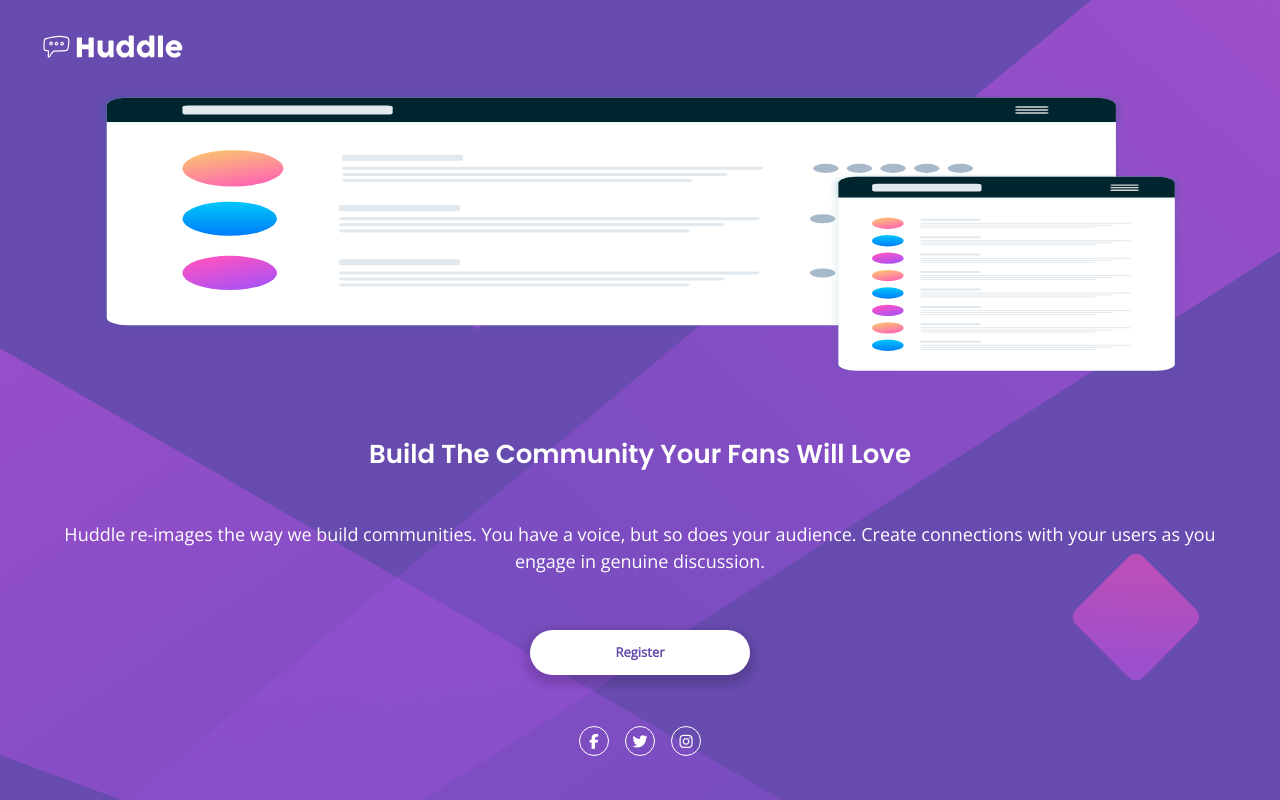
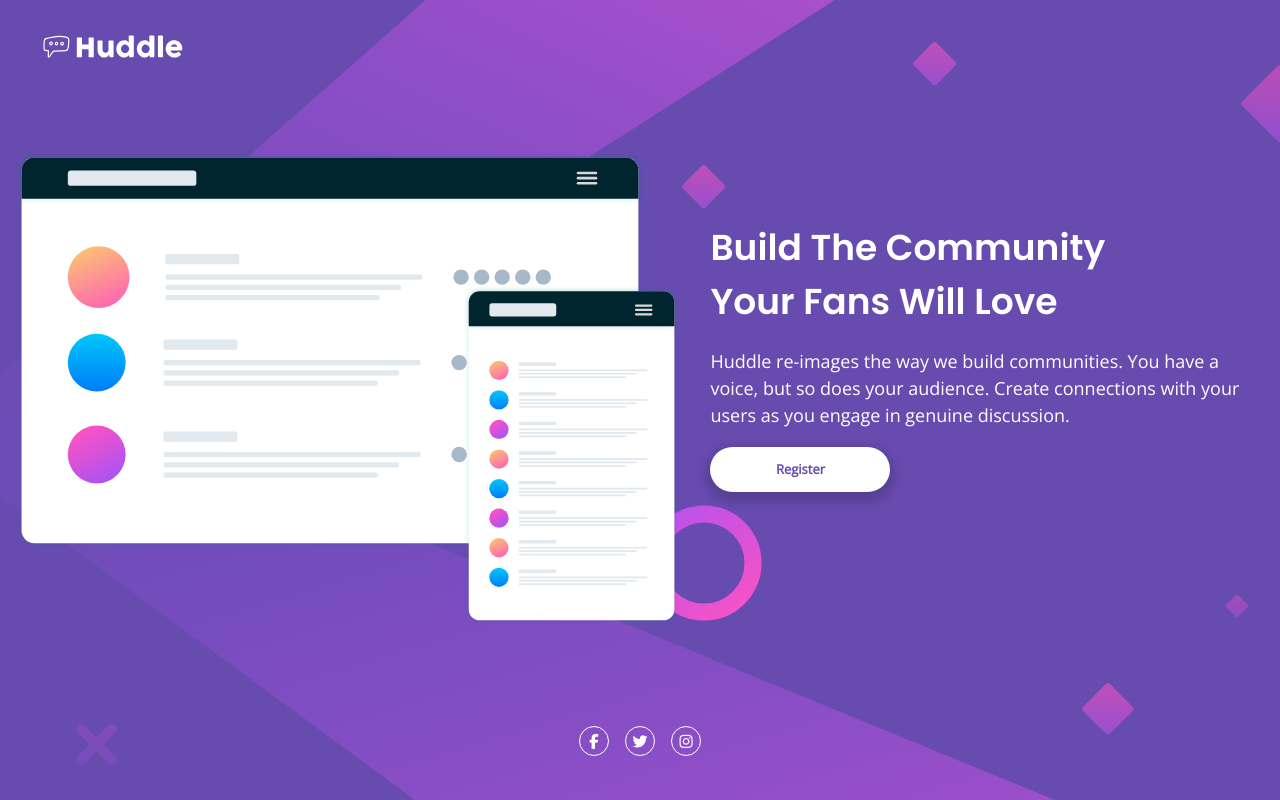
Before and after one commit to SrHatcher/practice-huddle-landing-page, a plain HTML site: page index.html in a window 1280 px wide. Drawn offline with Linux system fonts and the light colour scheme.

Commit message:
desktop version finished and project finished

```diff
--- a/index.html
+++ b/index.html
@@ -20,9 +20,11 @@
     <div class="main__image">
       <img src="./images/illustration-mockups.svg" alt="website mockup">
     </div>
-    <h1 class="main__title">Build The Community Your Fans Will Love</h1>
-    <p class="main__text">Huddle re-images the way we build communities. You have a voice, but so does your audience. Create connections with your users as you engage in genuine discussion.</p>
-    <button type="button" class="main__button">Register</button>
+    <div class="main__content">
+      <h1 class="main__title">Build The Community Your Fans Will Love</h1>
+      <p class="main__text">Huddle re-images the way we build communities. You have a voice, but so does your audience. Create connections with your users as you engage in genuine discussion.</p>
+      <button type="button" class="main__button">Register</button>
+    </div>
   </main>
   <footer>
     <a href="#" aria-label="See our content on facebook" class="footer__logo">
--- a/styles/styles.css
+++ b/styles/styles.css
@@ -59,9 +59,10 @@ header{
 main{
     display: grid;
     grid-template-columns: auto;
-    grid-template-rows: 28rem 1fr 1.5fr 0.6fr;
+    grid-template-rows: 1.8fr 2fr;
 }
 .main__image{
+    align-self: center;
     display: flex;
     justify-content: center;
     align-items: center;
@@ -72,7 +73,13 @@ main{
 }
 .main__image img{
     max-height: 100%;
-    width: 85%;
+    max-width: 80%;
+}
+
+.main__content{
+    display: grid;
+    grid-template-columns: auto;
+    grid-template-rows: 1fr 2fr 0.8fr;
 }
 .main__title{
     align-self: end;
@@ -136,6 +143,68 @@ footer{
     cursor: pointer;
 }
 
+@media screen and (min-width: 1150px){
+    body{
+        background-image: url('../images/bg-desktop.svg');
+        background-size: auto 100%;
+    }
+
+    main{
+        justify-self: center;
+        grid-template-columns: 1.2fr 1fr;
+        grid-template-rows: auto;
+        gap: 3rem;
+
+        max-width: 125rem;
+    }
+
+    .main__image{
+        display: flex;
+        justify-content: flex-end;
+        align-items: center;
+
+        height: 100%;
+    }
+    .main__image img{
+        max-width: 100%;
+    }
+
+    .main__content{
+        justify-self: start;
+        display: grid;
+        grid-template-columns: auto;
+        grid-template-rows: 1fr 0.5fr 1fr;
+
+        max-width: 59rem;
+    }
+
+    .main__title{
+        align-self: end;
+        justify-self: start;
+
+        padding: 0 10rem 0 0;
+
+        font-size: 3.6rem;
+        text-align: left;
+    }
+
+    .main__text{
+        justify-self: left;
+
+        padding: 0 0rem;
+
+        text-align: left;
+    }
+
+    .main__button{
+        align-self: start;
+        justify-self: start;
+
+        width: 18rem;
+
+    }
+}
+
 @media (hover:hover){
     .main__button:hover{
         background-color: var(--soft-magenta);
```
